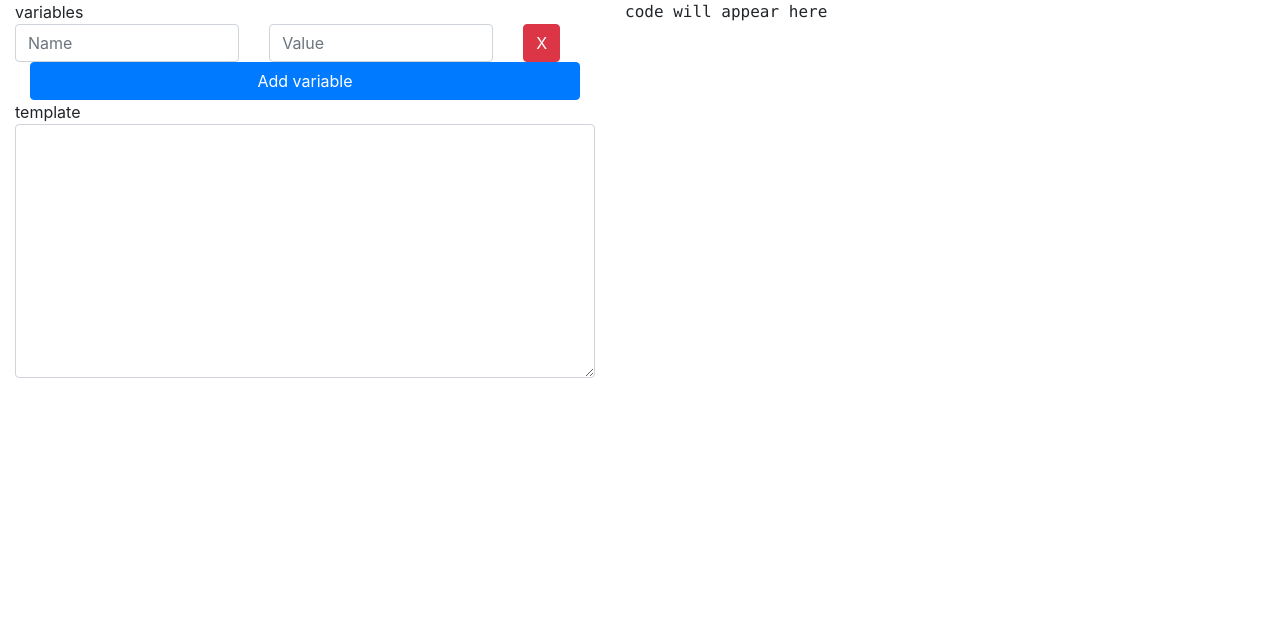
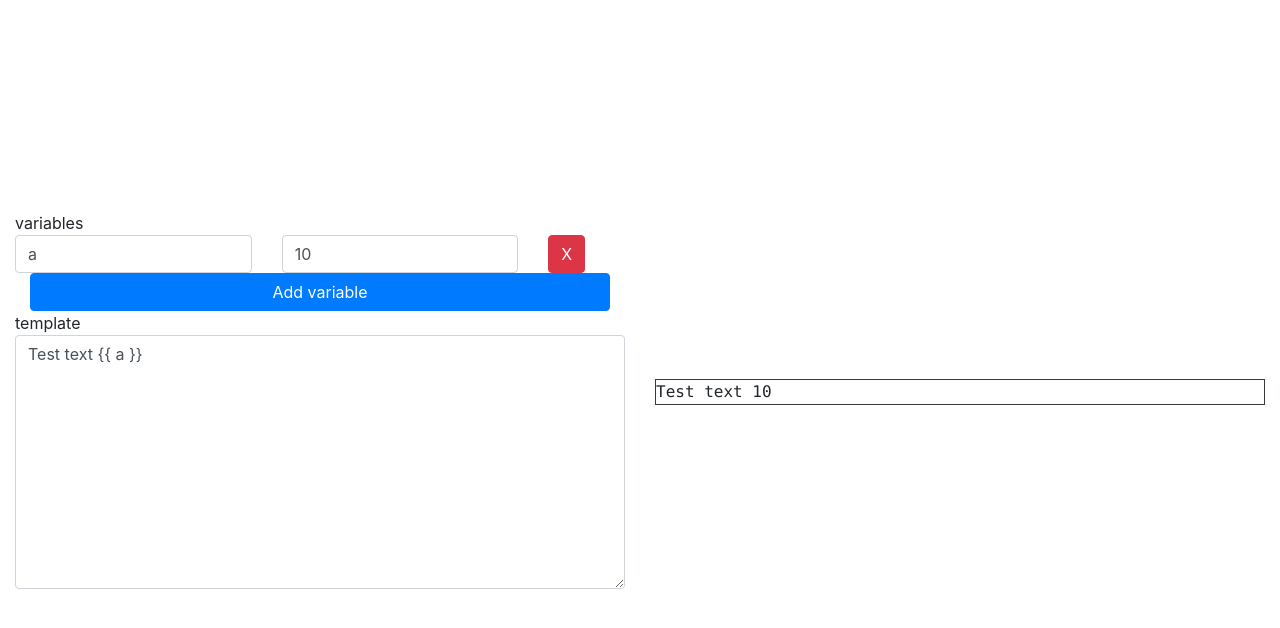
Before and after one commit to oliveirarthur/code-generator-src, an Angular app in the folder web/: page / in a window 1280 px wide. Shown: the top 628 px of the page. Built offline with nearby package versions, Linux system fonts and the light colour scheme.

Commit message:
Implements renderer

```diff
--- /dev/null
+++ b/web/src/app/components/renderer/renderer.component.html
@@ -0,0 +1,3 @@
+<pre class="border border-dark"
+  [innerHTML]="processedTemplate | async"
+></pre>
--- /dev/null
+++ b/web/src/app/components/renderer/renderer.component.ts
@@ -0,0 +1,54 @@
+import { Component, Input, OnInit } from '@angular/core';
+import { FormArray } from '@angular/forms';
+import { environment } from '@environments/environment';
+import { ITemplate } from '@typings/Template';
+import { IVariable } from '@typings/Variable';
+import { BehaviorSubject, merge, Subscription } from 'rxjs';
+import { debounceTime } from 'rxjs/operators';
+
+@Component({
+  selector: 'cg-renderer',
+  templateUrl: './renderer.component.html',
+  styleUrls: ['./renderer.component.sass']
+})
+export class RendererComponent implements OnInit {
+
+  @Input() template: BehaviorSubject<ITemplate>;
+  @Input() variables: FormArray;
+
+  processedTemplate = new BehaviorSubject<string>('');
+
+  constructor(
+  ) { }
+
+  ngOnInit(): void {
+    this._watchTemplateChanges();
+  }
+
+  private _watchTemplateChanges(): Subscription {
+    return merge(
+      this.template,
+      this.variables.valueChanges,
+    ).pipe(
+      debounceTime(environment.debounceTime),
+    ).subscribe(() => {
+      this._renderTemplate();
+    });
+  }
+
+  private _renderTemplate() {
+    const template: string = this.variables.value.reduce((acc: string, variable: IVariable) => {
+      const variablePattern = [
+        this.template.value.variablePatternStart,
+        variable.name,
+        this.template.value.variablePatternEnd,
+      ].join('\\s*');
+      const variableRegex = new RegExp(variablePattern, 'g');
+
+      return acc.replace(variableRegex, variable.value);
+    }, this.template.value.text || '');
+
+    this.processedTemplate.next(template);
+  }
+
+}
--- a/web/src/app/generator/generator.component.html
+++ b/web/src/app/generator/generator.component.html
@@ -1,5 +1,6 @@
-<div class="row">
-  <div class="col-lg-6 row">
+<div class="row align-items-center min-vh-100">
+  <div class="col-lg-6">
+    <div class="row">
     <div class="col-12">
       variables
       <div class="row"
@@ -35,9 +36,14 @@
       template
       <cg-template [template]="template"></cg-template>
     </div>
+    </div>
+
   </div>
 
   <div class="col-lg-6">
-    <pre>code will appear here</pre>
+    <cg-renderer
+      [template]="template"
+      [variables]="variables"
+    ></cg-renderer>
   </div>
 </div>
--- a/web/src/app/generator/generator.component.ts
+++ b/web/src/app/generator/generator.component.ts
@@ -11,14 +11,21 @@ import { BehaviorSubject } from 'rxjs';
 })
 export class GeneratorComponent implements OnInit {
   variables = this.formBuilder.array([]);
-  template = new BehaviorSubject<ITemplate>({} as ITemplate);
+  template = new BehaviorSubject<ITemplate>({
+    text: `Test text {{ a }}`,
+    variablePatternStart: '{{',
+    variablePatternEnd: '}}',
+  } as ITemplate);
 
   constructor(
     private formBuilder: FormBuilder,
   ) {}
 
   ngOnInit() {
-    this.addVariable();
+    this.addVariable({
+      name: `a`,
+      value: '10'
+    });
   }
 
   addVariable(params: IVariable = {
--- a/web/src/app/template/template.component.ts
+++ b/web/src/app/template/template.component.ts
@@ -19,7 +19,15 @@ export class TemplateComponent implements OnInit {
   ) { }
 
   ngOnInit(): void {
+    this._initInputValue();
     this._watchInputChanges();
+  }
+
+  private _initInputValue() {
+    if (!this.template) {
+      return;
+    }
+    this.templateInput.setValue(this.template.value.text);
   }
 
   _watchInputChanges() {
--- a/web/src/environments/environment.prod.ts
+++ b/web/src/environments/environment.prod.ts
@@ -1,3 +1,5 @@
 export const environment = {
-  production: true
+  production: true,
+  noDataMessage: 'No data available',
+  debounceTime: 1000,
 };
--- a/web/src/environments/environment.ts
+++ b/web/src/environments/environment.ts
@@ -3,7 +3,9 @@
 // The list of file replacements can be found in `angular.json`.
 
 export const environment = {
-  production: false
+  production: false,
+  noDataMessage: 'No data available',
+  debounceTime: 500,
 };
 
 /*
--- a/web/src/styles/vendor/bootstrap.sass
+++ b/web/src/styles/vendor/bootstrap.sass
@@ -4,4 +4,5 @@
 @import 'bootstrap/scss/_reboot'
 @import 'bootstrap/scss/_buttons'
 @import 'bootstrap/scss/_forms'
-@import 'bootstrap/scss/bootstrap-grid'
+@import 'bootstrap/scss/_utilities'
+@import 'bootstrap/scss/_grid'
--- a/web/src/typings/Template.ts
+++ b/web/src/typings/Template.ts
@@ -1,3 +1,5 @@
 export interface ITemplate {
   text: string;
+  variablePatternStart: string;
+  variablePatternEnd: string;
 }
--- a/web/tsconfig.json
+++ b/web/tsconfig.json
@@ -15,6 +15,8 @@
       "node_modules/@types"
     ],
     "paths": {
+      "@components/*": ["src/app/components/*"],
+      "@environments/*": ["src/environments/*"],
       "@typings/*": ["src/typings/*"]
     },
     "lib": [
```
Also changed, not shown: web/src/app/app.module.ts (+8 -2 lines), web/src/app/components/renderer/renderer.component.sass (added).
